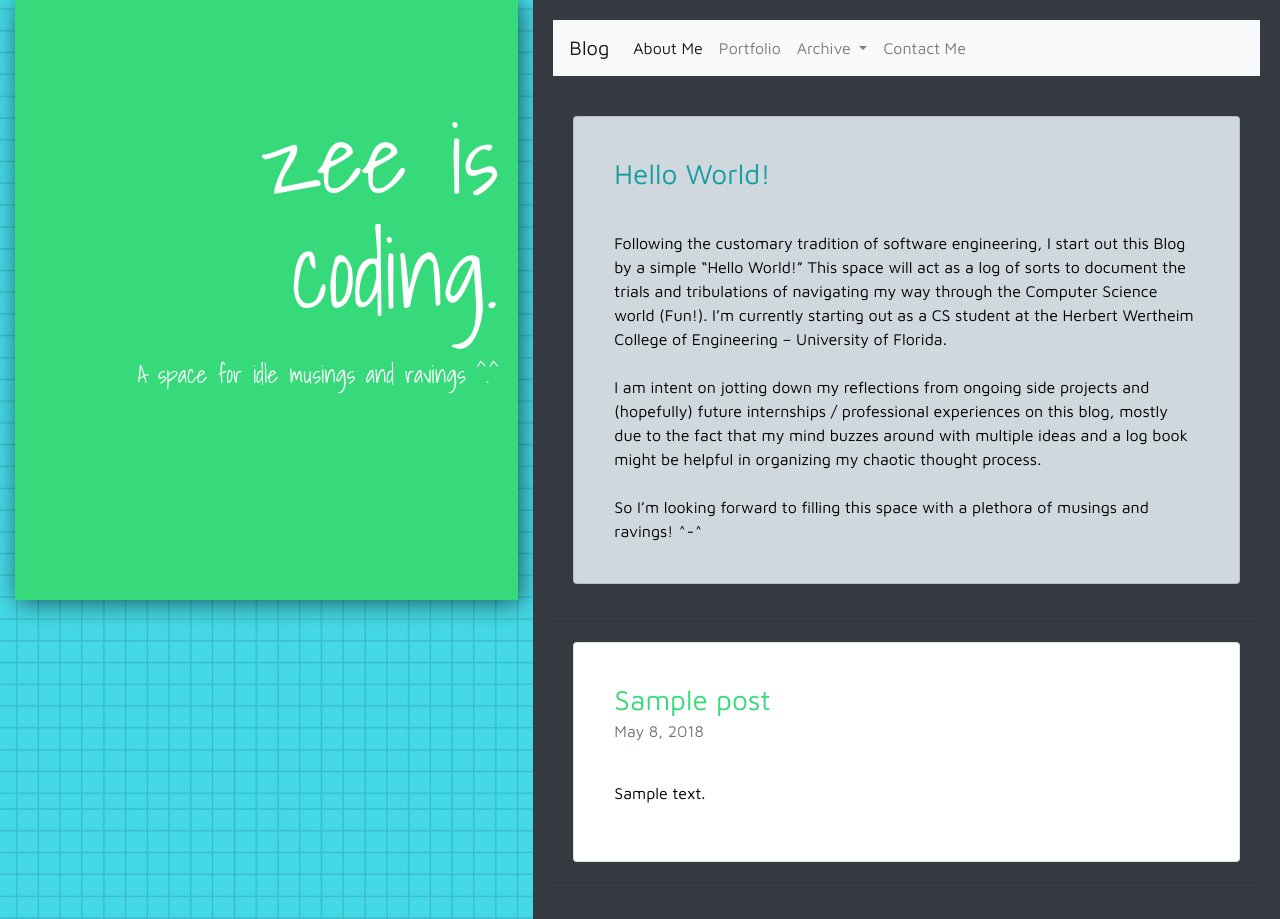
After one commit to zhabib3/zeeiscoding-blog, a WordPress theme: template index.php in a window 1280 px wide. The commit adds this page. Run offline with PHP 8.4 and a stand-in for WordPress, Linux system fonts and the light colour scheme; the site name, menu and one post (Sample post) are stand-ins, and other content is empty; some libraries are stand-ins or nearby versions.

Commit message:
Added backup of custom Wordpress theme files

```diff
--- /dev/null
+++ b/footer.php
@@ -0,0 +1,5 @@
+<?php wp_footer(); ?>
+
+</body>
+
+</html>
--- /dev/null
+++ b/functions.php
@@ -0,0 +1,15 @@
+<?php
+
+function load_scripts() {
+
+  wp_enqueue_style('bootstrap', '//stackpath.bootstrapcdn.com/bootstrap/4.1.1/css/bootstrap.min.css');
+  wp_enqueue_style('google-fonts', '//fonts.googleapis.com/css?family=Gloria+Hallelujah|Shadows+Into+Light|Maven+Pro');
+  wp_enqueue_style('font-awesome', '//use.fontawesome.com/releases/v5.0.12/css/all.css');
+  wp_enqueue_style('css_stylesheet', get_stylesheet_uri());
+
+  wp_enqueue_script('jquery-js', 'https://code.jquery.com/jquery-3.3.1.slim.min.js');
+  wp_enqueue_script('popper-js','https://cdnjs.cloudflare.com/ajax/libs/popper.js/1.14.3/umd/popper.min.js');
+  wp_enqueue_style('bootstrap-js','https://stackpath.bootstrapcdn.com/bootstrap/4.1.1/js/bootstrap.min.js');
+}
+
+add_action('wp_enqueue_scripts', 'load_scripts');
--- /dev/null
+++ b/header.php
@@ -0,0 +1,15 @@
+
+<!DOCTYPE html>
+<html lang="en">
+
+<head>
+    <!-- Required meta tags always come first -->
+    <meta charset="utf-8">
+    <meta name="viewport" content="width=device-width, initial-scale=1, shrink-to-fit=no">
+    <meta http-equiv="x-ua-compatible" content="ie=edge">
+    <title>
+        <?php bloginfo( 'name'); ?>
+    </title>
+    <?php wp_head(); ?>
+</head>
+<body class="container-fluid">
--- /dev/null
+++ b/index.php
@@ -0,0 +1,77 @@
+<?php get_header(); ?>
+
+<div class="row">
+    <div class="col-xl">
+      <div class="block-1">
+      <h1 class="display-1 heading">zee is coding.</h1>
+      <h4 class = "text-right">A space for idle musings and ravings ^.^</h4>
+    </div>
+  </div>
+
+    <div class="col-xl-7 block-2">
+      <nav class="navbar navbar-expand-lg navbar-light bg-light">
+        <a class="navbar-brand" href="<?php echo site_url() ?>">Blog</a>
+        <button class="navbar-toggler" type="button" data-toggle="collapse" data-target="#navbarSupportedContent" aria-controls="navbarSupportedContent" aria-expanded="false" aria-label="Toggle navigation">
+    <span class="navbar-toggler-icon"></span>
+  </button>
+
+        <div class="collapse navbar-collapse" id="navbarSupportedContent">
+          <ul class="navbar-nav mr-auto">
+            <li class="nav-item active">
+              <a class="nav-link" href="<?php echo site_url('about-me') ?>">About Me <span class="sr-only">(current)</span></a>
+            </li>
+            <li class="nav-item">
+              <a class="nav-link" target="_blank" href="<?php echo 'zhabib3.github.io' ?>">Portfolio</a>
+            </li>
+            <li class="nav-item dropdown">
+              <a class="nav-link dropdown-toggle" href="#" id="navbarDropdown" role="button" data-toggle="dropdown" aria-haspopup="true" aria-expanded="false">
+          Archive
+        </a>
+              <div class="dropdown-menu" aria-labelledby="navbarDropdown">
+                <a class="dropdown-item" href="#">Jan</a>
+                <a class="dropdown-item" href="#">Feb</a>
+                <a class="dropdown-item" href="#">Mar</a>
+                <a class="dropdown-item" href="#">Apr</a>
+                <div class="dropdown-divider"></div>
+                <a class="dropdown-item" href="#">Oldest</a>
+              </div>
+            </li>
+            <li class="nav-item">
+              <a class="nav-link" href="#">Contact Me</a>
+            </li>
+          </ul>
+
+        </div>
+      </nav>
+
+      <div class="card" style="background-color: #CFD8DC">
+        <div class="card-body">
+            <h3 class="card-title" style="color: #159ca5">Hello World!</h3>
+            <p class="card-text">Following the customary tradition of software engineering, I start out this Blog by a simple “Hello World!” This space will act as a log of sorts to document the trials and tribulations of navigating my way through the Computer Science world (Fun!). I’m currently starting out as a CS student at the Herbert Wertheim College of Engineering – University of Florida.
+
+<br><br>I am intent on jotting down my reflections from ongoing side projects and (hopefully) future internships / professional experiences on this blog, mostly due to the fact that my mind buzzes around with multiple ideas and a log book might be helpful in organizing my chaotic thought process.
+
+<br><br>So I’m looking forward to filling this space with a plethora of musings and ravings! ^-^</p>
+        </div>
+      </div>
+      <hr>
+      <hr>
+
+      <?php while (have_posts()) {
+        the_post(); ?>
+        <div class="card">
+          <div class="card-body">
+            <h3 class="card-title"><?php the_title(); ?></h3>
+            <h6 class="card-subtitle mb-2 text-muted"><?php the_date(); ?></h6>
+            <p class="card-text"><?php the_content(); ?></p>
+          </div>
+        </div>
+        <hr>
+        <?php
+      } ?>
+
+
+    </div>
+  </div>
+
+  <?php get_footer(); ?>
--- a/style.css
+++ b/style.css
@@ -1,4 +1,12 @@
+/*
+*  Theme Name: custom-theme
+*  Auhor: Zeeshan Habib
+*  Version: 0.5
+*/
+
 body {
+  background-image: url('body-bg.png');
+  font-family: 'Maven Pro', sans-serif;
 }
 
 .block-1 {
@@ -6,21 +14,39 @@ body {
   background-color: #37da7b;
   color: white;
   margin: 0;
-  text-align: right;
+  padding: 20px;
   padding-top: 100px;
   font-family: 'Shadows Into Light', cursive;
+  -webkit-box-shadow: 3px 3px 23px 0px rgba(0, 0, 0, 0.59);
+  -moz-box-shadow: 3px 3px 23px 0px rgba(0, 0, 0, 0.59);
+  box-shadow: 3px 3px 23px 0px rgba(0, 0, 0, 0.59);
 }
 
 .heading {
   margin-bottom: 30px;
+  text-align: right;
 }
 
 .block-2 {
-  height: 100vh;
+  padding: 20px;
+  height: 100%;
   color: black;
   background-color: #343A40;
 }
 
+.navbar {
+  margin-bottom: 40px;
+}
+
 .card {
   margin: 20px;
+  padding: 20px;
 }
+
+.card-title {
+  color: #37da7b;
+}
+
+.card-text {
+  margin-top: 40px;
+}
```
Also changed, not shown: index.html (+36 -4 lines), body-bg.png (added).
